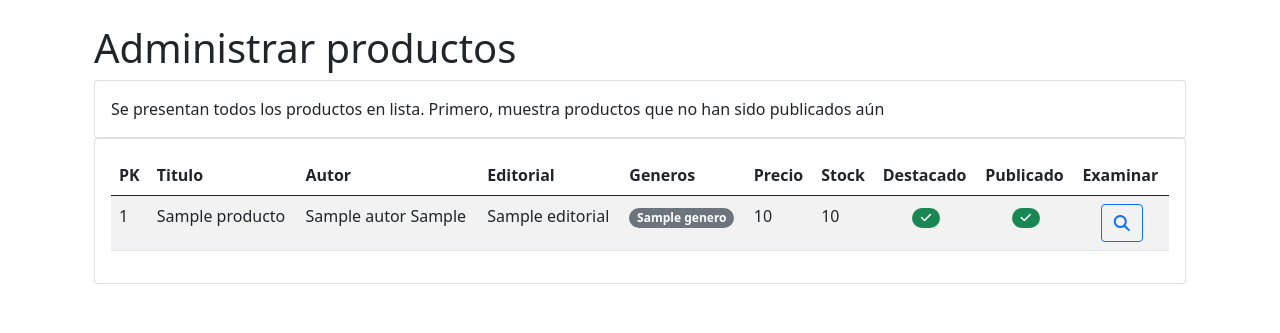
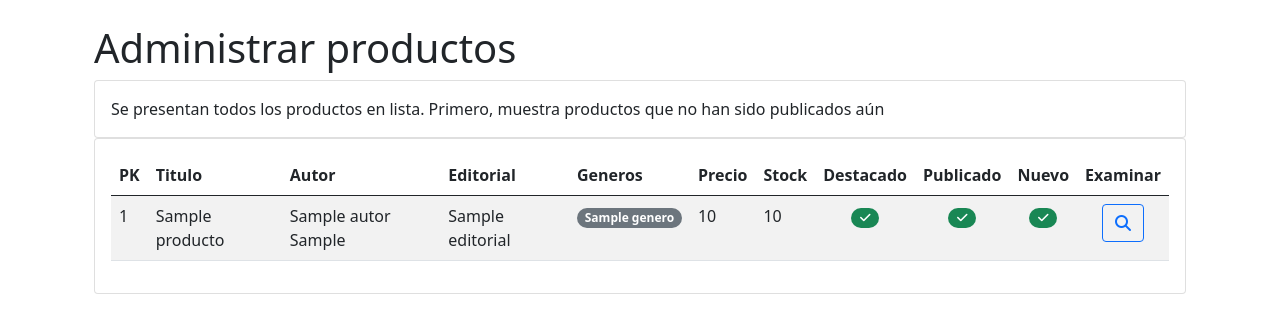
Before and after one commit to kanroot/artemanga, a Django app: page /inventario/ventas-listado-productos in a window 1280 px wide. Shown: the part 68-401 px from the top of the page. Run offline with Django 4.2, Linux system fonts and the light colour scheme; a user stored in the database is signed in; tables that the repository leaves empty hold one stand-in row (values such as "Sample post"); some libraries are stand-ins or nearby versions.

Commit message:
campo es_nuevo agregado | correciones (#119)
* pk editadas

* pk editadas

* pk editadas

* es nuevo agregado a la vista de admin

* es nuevo agregado a la vista de admin

* es nuevo agregado a la vista de admin

* listado

* formulario

```diff
--- a/src/inventario/admin.py
+++ b/src/inventario/admin.py
@@ -7,7 +7,8 @@ class ProductoAdmin(admin.ModelAdmin):
     list_display = (
         'isbn',
         'titulo_es', 'titulo_jp', 'precio', 'stock',
-        'fecha_publicacion', 'esta_publicado', 'autor',
+        'fecha_publicacion', 'esta_publicado', 'autor', 'es_destacado',
+        'es_nuevo',
         'editorial'
     )
 
--- a/src/inventario/forms.py
+++ b/src/inventario/forms.py
@@ -22,4 +22,4 @@ class ProductoBodegaForm(forms.ModelForm):
 class ActualizarProductoVentasForm(forms.ModelForm):
     class Meta:
         model = Producto
-        fields = ['es_destacado', 'esta_publicado', 'precio']
+        fields = ['es_nuevo', 'es_destacado', 'esta_publicado', 'precio']
--- a/src/inventario/vistas_modelos/pais.py
+++ b/src/inventario/vistas_modelos/pais.py
@@ -38,7 +38,6 @@ class PaisCreateView(TituloPaginaMixin, MensajeResultadoFormMixin, VistaRestring
     model = Pais
     success_url = EXITO_URL
 
-
 class PaisUpdateView(TituloPaginaMixin, MensajeResultadoFormMixin, VistaRestringida, ActualizarGenerico):
     titulo_pagina = 'Actualizar País'
     usuarios_permitidos = [TipoUsuario.ADMINISTRADOR, TipoUsuario.BODEGA]
--- a/src/templates/administración/CRUD/listado_otro_autor.html
+++ b/src/templates/administración/CRUD/listado_otro_autor.html
@@ -30,7 +30,7 @@
                                             <td>{{ autor.id }}</td>
                                             <td>{{ autor.nombre }}</td>
                                             <td>{{ autor.cargo }}</td>
-                                            {% include 'administración/CRUD/accion_botones.html' with autor=item.pk %}
+                                            {% include 'administración/CRUD/accion_botones.html' with pk=autor.id %}
                                         </tr>
                                     {% endfor %}
                                     </tbody>
--- a/src/templates/administración/CRUD/listado_pais.html
+++ b/src/templates/administración/CRUD/listado_pais.html
@@ -26,7 +26,7 @@
                                     {% for pais in paises %}
                                         <tr>
                                             <td>{{ pais.nombre }}</td>
-                                            {% include 'administración/CRUD/accion_botones.html' with pais=producto.pk %}
+                                            {% include 'administración/CRUD/accion_botones.html' with pk=pais.id %}
                                         </tr>
                                     {% endfor %}
                                     </tbody>
--- a/src/templates/administración/ventas/listado_productos.html
+++ b/src/templates/administración/ventas/listado_productos.html
@@ -27,7 +27,9 @@
                                     <th>Stock</th>
                                     <th>Destacado</th>
                                     <th>Publicado</th>
+                                    <th>Nuevo</th>
                                     <th>Examinar</th>
+
                                 </tr>
                                 </thead>
                                 <tbody>
@@ -62,7 +64,15 @@
                                 </span>
                                         </td>
                                         <td style="text-align: center;">
-                                            <a href="{% url 'ventas-actualizar-producto' producto.pk %}" class="btn btn-outline-primary">
+                                <span class="badge rounded-pill
+                                        {% if producto.es_nuevo %} bg-success {% else %} bg-danger {% endif %}">
+
+                                    <i class="fa {% if producto.es_nuevo %}fa-check{% else %}fa-remove{% endif %}"></i>
+                                </span>
+                                        </td>
+                                        <td style="text-align: center;">
+                                            <a href="{% url 'ventas-actualizar-producto' producto.pk %}"
+                                               class="btn btn-outline-primary">
                                                 <i class="fa fa-search"></i>
                                             </a>
                                         </td>
```
